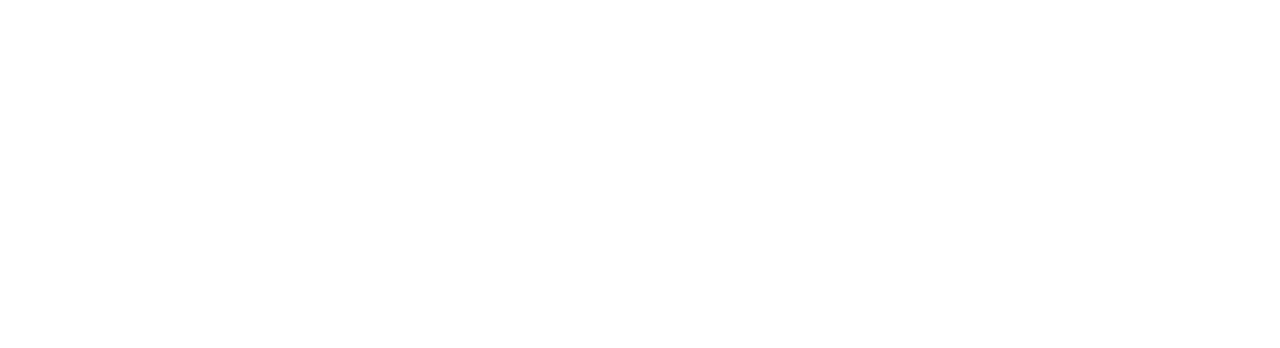
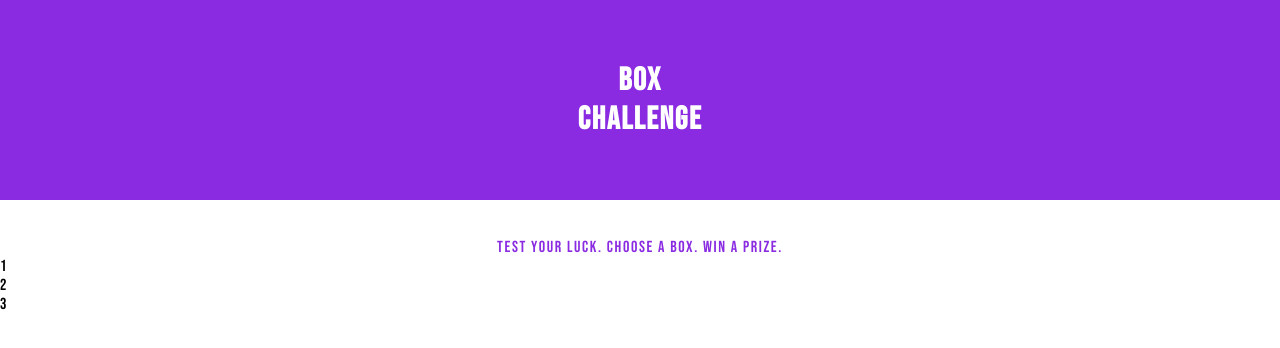
Before and after one commit to skcarlton/m6-hw6-carlton-sawyer, a plain HTML site: page index.html in a window 1280 px wide. Drawn offline with Linux system fonts and the light colour scheme.

Commit message:
Style header and intro

```diff
--- a/index.html
+++ b/index.html
@@ -4,12 +4,28 @@
     <meta charset="utf-8">
     <meta name="viewport" content="width=device-width, initial-scale=1, shrink-to-fit=no">
 
+    <!-- Font Link -->
+    <link rel="preconnect" href="https://fonts.gstatic.com">
+    <link href="https://fonts.googleapis.com/css2?family=Bebas+Neue&display=swap" rel="stylesheet">
+
+    <!-- Custom CSS -->
     <link type="text/css" rel="stylesheet" href="main.css"/>
 
     <title>Homework 6</title>
   </head>
 
   <body>
+
+    <header>
+        <h1>Box </br> Challenge</h1>
+    </header>
+
+    <p>Test your luck. Choose a box. Win a prize.</p>
+
+    <div class="box one">1</div>
+    <div class="box two">2</div>
+    <div class="box three">3</div>
+
     <script type="text/javascript" src="main.js"></script>
   </body>
 
--- a/main.css
+++ b/main.css
@@ -0,0 +1,28 @@
+* {
+	margin: 0;
+	padding: 0;
+	border: 0;
+}
+
+body {
+    font-family: 'Bebas Neue', sans-serif;
+    letter-spacing: .1rem;
+}
+
+header {
+    height: 25vh;
+    background-color: blueviolet;
+    color: white;
+    display: flex;
+    align-items: center;
+    justify-content: center;
+    text-align: center;
+    text-transform: uppercase;
+}
+
+p {
+    text-align: center;
+    color: blueviolet;
+    padding-top: 3%;
+    text-transform: uppercase;
+}
```
